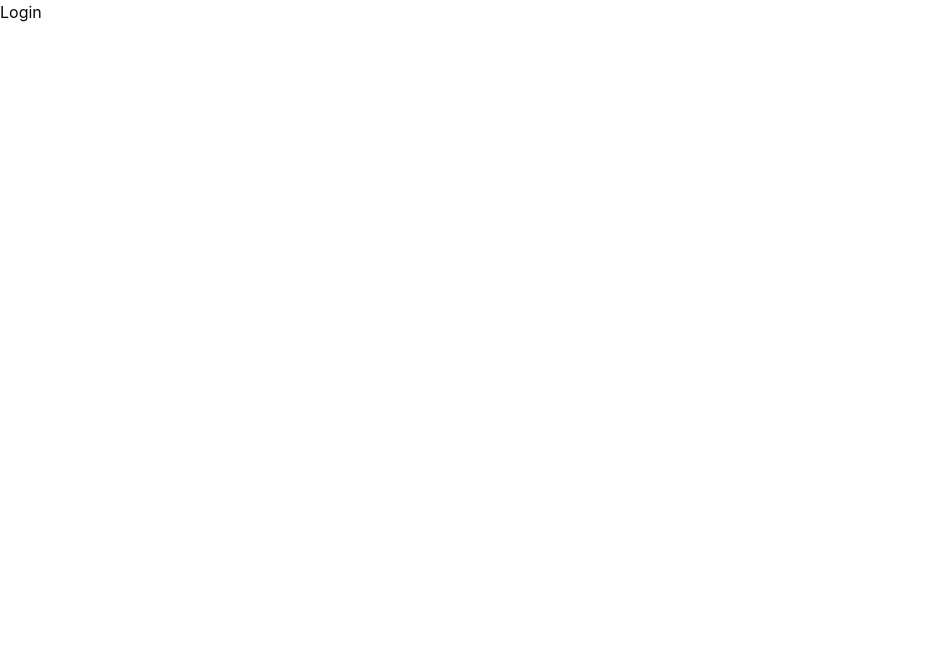
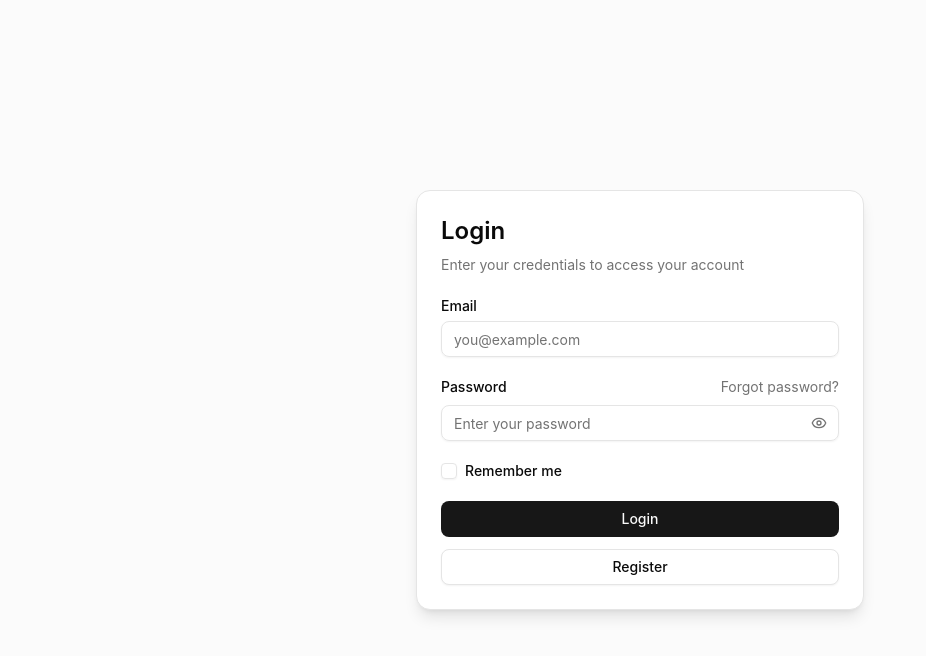
Before and after one commit to rchristianandrei/Customizable-Tracker, a React (Vite) app in the folder client/: page /login in a window 1280 px wide. Shown: the top 656 px of the page, without its empty margins (0-926 px from the left). Built offline with nearby package versions, Linux system fonts and the light colour scheme.

Commit message:
create login form

```diff
--- /dev/null
+++ b/client/src/components/ui/card.tsx
@@ -0,0 +1,92 @@
+import * as React from "react"
+
+import { cn } from "@/lib/utils"
+
+function Card({ className, ...props }: React.ComponentProps<"div">) {
+  return (
+    <div
+      data-slot="card"
+      className={cn(
+        "bg-card text-card-foreground flex flex-col gap-6 rounded-xl border py-6 shadow-sm",
+        className
+      )}
+      {...props}
+    />
+  )
+}
+
+function CardHeader({ className, ...props }: React.ComponentProps<"div">) {
+  return (
+    <div
+      data-slot="card-header"
+      className={cn(
+        "@container/card-header grid auto-rows-min grid-rows-[auto_auto] items-start gap-2 px-6 has-data-[slot=card-action]:grid-cols-[1fr_auto] [.border-b]:pb-6",
+        className
+      )}
+      {...props}
+    />
+  )
+}
+
+function CardTitle({ className, ...props }: React.ComponentProps<"div">) {
+  return (
+    <div
+      data-slot="card-title"
+      className={cn("leading-none font-semibold", className)}
+      {...props}
+    />
+  )
+}
+
+function CardDescription({ className, ...props }: React.ComponentProps<"div">) {
+  return (
+    <div
+      data-slot="card-description"
+      className={cn("text-muted-foreground text-sm", className)}
+      {...props}
+    />
+  )
+}
+
+function CardAction({ className, ...props }: React.ComponentProps<"div">) {
+  return (
+    <div
+      data-slot="card-action"
+      className={cn(
+        "col-start-2 row-span-2 row-start-1 self-start justify-self-end",
+        className
+      )}
+      {...props}
+    />
+  )
+}
+
+function CardContent({ className, ...props }: React.ComponentProps<"div">) {
+  return (
+    <div
+      data-slot="card-content"
+      className={cn("px-6", className)}
+      {...props}
+    />
+  )
+}
+
+function CardFooter({ className, ...props }: React.ComponentProps<"div">) {
+  return (
+    <div
+      data-slot="card-footer"
+      className={cn("flex items-center px-6 [.border-t]:pt-6", className)}
+      {...props}
+    />
+  )
+}
+
+export {
+  Card,
+  CardHeader,
+  CardFooter,
+  CardTitle,
+  CardAction,
+  CardDescription,
+  CardContent,
+}
--- /dev/null
+++ b/client/src/components/ui/checkbox.tsx
@@ -0,0 +1,30 @@
+import * as React from "react"
+import { CheckIcon } from "lucide-react"
+import { Checkbox as CheckboxPrimitive } from "radix-ui"
+
+import { cn } from "@/lib/utils"
+
+function Checkbox({
+  className,
+  ...props
+}: React.ComponentProps<typeof CheckboxPrimitive.Root>) {
+  return (
+    <CheckboxPrimitive.Root
+      data-slot="checkbox"
+      className={cn(
+        "peer border-input dark:bg-input/30 data-[state=checked]:bg-primary data-[state=checked]:text-primary-foreground dark:data-[state=checked]:bg-primary data-[state=checked]:border-primary focus-visible:border-ring focus-visible:ring-ring/50 aria-invalid:ring-destructive/20 dark:aria-invalid:ring-destructive/40 aria-invalid:border-destructive size-4 shrink-0 rounded-[4px] border shadow-xs transition-shadow outline-none focus-visible:ring-[3px] disabled:cursor-not-allowed disabled:opacity-50",
+        className
+      )}
+      {...props}
+    >
+      <CheckboxPrimitive.Indicator
+        data-slot="checkbox-indicator"
+        className="grid place-content-center text-current transition-none"
+      >
+        <CheckIcon className="size-3.5" />
+      </CheckboxPrimitive.Indicator>
+    </CheckboxPrimitive.Root>
+  )
+}
+
+export { Checkbox }
--- /dev/null
+++ b/client/src/components/ui/input.tsx
@@ -0,0 +1,21 @@
+import * as React from "react"
+
+import { cn } from "@/lib/utils"
+
+function Input({ className, type, ...props }: React.ComponentProps<"input">) {
+  return (
+    <input
+      type={type}
+      data-slot="input"
+      className={cn(
+        "file:text-foreground placeholder:text-muted-foreground selection:bg-primary selection:text-primary-foreground dark:bg-input/30 border-input h-9 w-full min-w-0 rounded-md border bg-transparent px-3 py-1 text-base shadow-xs transition-[color,box-shadow] outline-none file:inline-flex file:h-7 file:border-0 file:bg-transparent file:text-sm file:font-medium disabled:pointer-events-none disabled:cursor-not-allowed disabled:opacity-50 md:text-sm",
+        "focus-visible:border-ring focus-visible:ring-ring/50 focus-visible:ring-[3px]",
+        "aria-invalid:ring-destructive/20 dark:aria-invalid:ring-destructive/40 aria-invalid:border-destructive",
+        className
+      )}
+      {...props}
+    />
+  )
+}
+
+export { Input }
--- /dev/null
+++ b/client/src/components/ui/label.tsx
@@ -0,0 +1,22 @@
+import * as React from "react"
+import { Label as LabelPrimitive } from "radix-ui"
+
+import { cn } from "@/lib/utils"
+
+function Label({
+  className,
+  ...props
+}: React.ComponentProps<typeof LabelPrimitive.Root>) {
+  return (
+    <LabelPrimitive.Root
+      data-slot="label"
+      className={cn(
+        "flex items-center gap-2 text-sm leading-none font-medium select-none group-data-[disabled=true]:pointer-events-none group-data-[disabled=true]:opacity-50 peer-disabled:cursor-not-allowed peer-disabled:opacity-50",
+        className
+      )}
+      {...props}
+    />
+  )
+}
+
+export { Label }
--- /dev/null
+++ b/client/src/pages/dashboard/LoginForm.tsx
@@ -0,0 +1,168 @@
+import * as React from "react";
+import { useState } from "react";
+import { Eye, EyeOff, Loader2 } from "lucide-react";
+
+import { Button } from "@/components/ui/button";
+import { Input } from "@/components/ui/input";
+import { Label } from "@/components/ui/label";
+import {
+  Card,
+  CardContent,
+  CardHeader,
+  CardTitle,
+  CardDescription,
+} from "@/components/ui/card";
+import { Checkbox } from "@/components/ui/checkbox";
+
+interface LoginFormProps {
+  onLogin?: (data: {
+    email: string;
+    password: string;
+    remember: boolean;
+  }) => Promise<void> | void;
+  onRegister?: () => void;
+  onForgotPassword?: () => void;
+}
+
+export function LoginForm({
+  onLogin,
+  onRegister,
+  onForgotPassword,
+}: LoginFormProps) {
+  const [email, setEmail] = useState("");
+  const [password, setPassword] = useState("");
+  const [remember, setRemember] = useState(false);
+  const [showPassword, setShowPassword] = useState(false);
+  const [loading, setLoading] = useState(false);
+  const [error, setError] = useState<string | null>(null);
+
+  const validate = () => {
+    if (!email) return "Email is required";
+    if (!/\S+@\S+\.\S+/.test(email)) return "Invalid email address";
+    if (!password) return "Password is required";
+    if (password.length < 6) return "Password must be at least 6 characters";
+    return null;
+  };
+
+  const handleSubmit = async (e: React.FormEvent) => {
+    e.preventDefault();
+    setError(null);
+
+    const validationError = validate();
+    if (validationError) {
+      setError(validationError);
+      return;
+    }
+
+    try {
+      setLoading(true);
+      await onLogin?.({ email, password, remember });
+    } catch (err) {
+      setError("Login failed. Please try again.");
+    } finally {
+      setLoading(false);
+    }
+  };
+
+  return (
+    <div className="flex min-h-screen items-center justify-center bg-muted/40 p-4">
+      <Card className="w-full max-w-md shadow-lg">
+        <CardHeader>
+          <CardTitle className="text-2xl">Login</CardTitle>
+          <CardDescription>
+            Enter your credentials to access your account
+          </CardDescription>
+        </CardHeader>
+
+        <CardContent>
+          <form onSubmit={handleSubmit} className="space-y-5">
+            {/* Email */}
+            <div className="space-y-2">
+              <Label htmlFor="email">Email</Label>
+              <Input
+                id="email"
+                type="email"
+                placeholder="you@example.com"
+                autoComplete="email"
+                value={email}
+                onChange={(e) => setEmail(e.target.value)}
+                disabled={loading}
+              />
+            </div>
+
+            {/* Password */}
+            <div className="space-y-2">
+              <div className="flex items-center justify-between">
+                <Label htmlFor="password">Password</Label>
+                <button
+                  type="button"
+                  onClick={onForgotPassword}
+                  className="text-sm text-muted-foreground hover:text-primary"
+                >
+                  Forgot password?
+                </button>
+              </div>
+
+              <div className="relative">
+                <Input
+                  id="password"
+                  type={showPassword ? "text" : "password"}
+                  placeholder="Enter your password"
+                  autoComplete="current-password"
+                  value={password}
+                  onChange={(e) => setPassword(e.target.value)}
+                  disabled={loading}
+                />
+
+                <button
+                  type="button"
+                  onClick={() => setShowPassword((prev) => !prev)}
+                  className="absolute inset-y-0 right-3 flex items-center text-muted-foreground"
+                >
+                  {showPassword ? (
+                    <EyeOff className="h-4 w-4" />
+                  ) : (
+                    <Eye className="h-4 w-4" />
+                  )}
+                </button>
+              </div>
+            </div>
+
+            {/* Remember Me */}
+            <div className="flex items-center space-x-2">
+              <Checkbox
+                id="remember"
+                checked={remember}
+                onCheckedChange={(checked) => setRemember(checked === true)}
+                disabled={loading}
+              />
+              <Label htmlFor="remember" className="text-sm">
+                Remember me
+              </Label>
+            </div>
+
+            {/* Error */}
+            {error && <p className="text-sm text-destructive">{error}</p>}
+
+            {/* Buttons */}
+            <div className="flex flex-col space-y-3">
+              <Button type="submit" disabled={loading}>
+                {loading && <Loader2 className="mr-2 h-4 w-4 animate-spin" />}
+                Login
+              </Button>
+
+              <Button
+                type="button"
+                variant="outline"
+                onClick={onRegister}
+                disabled={loading}
+              >
+                Register
+              </Button>
+            </div>
+          </form>
+        </CardContent>
+      </Card>
+    </div>
+  );
+}
--- a/client/src/pages/login/page.tsx
+++ b/client/src/pages/login/page.tsx
@@ -1,3 +1,5 @@
+import { LoginForm } from "../dashboard/LoginForm";
+
 export const Login = () => {
-  return <div>Login</div>;
+  return <LoginForm></LoginForm>;
 };
```
